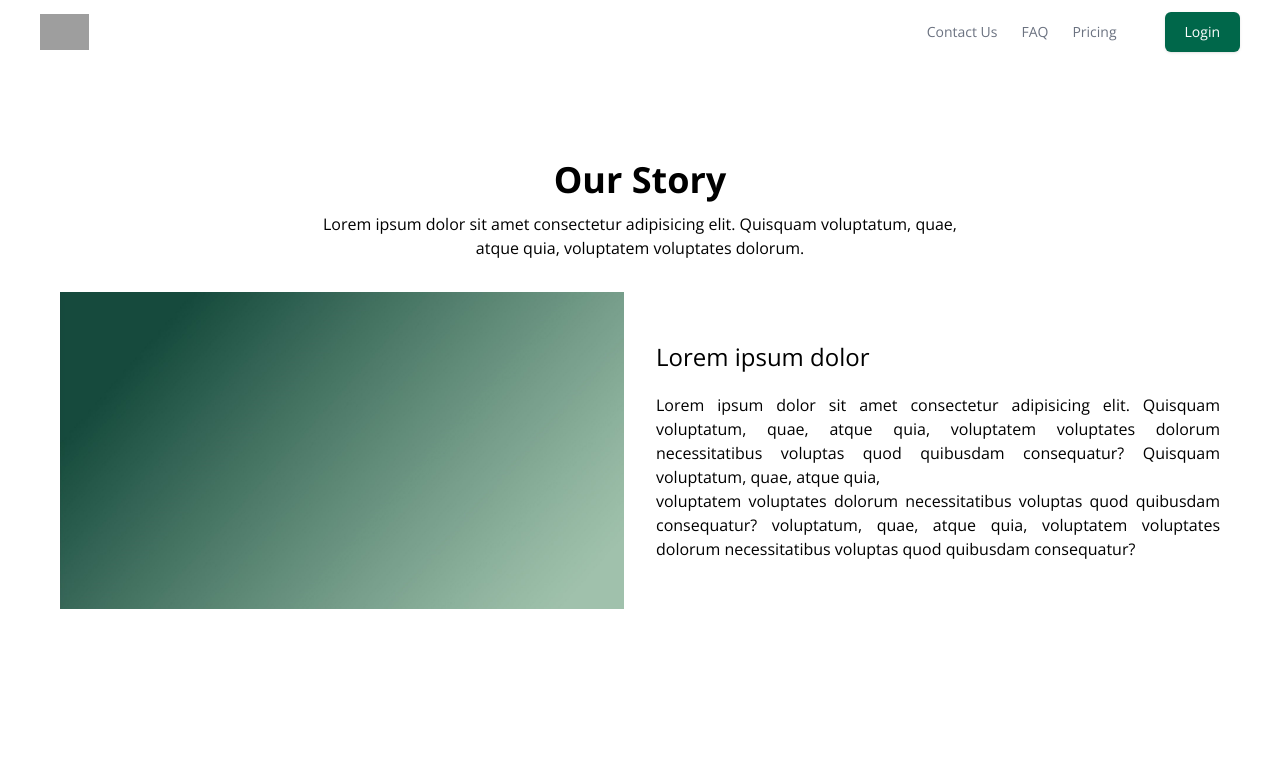
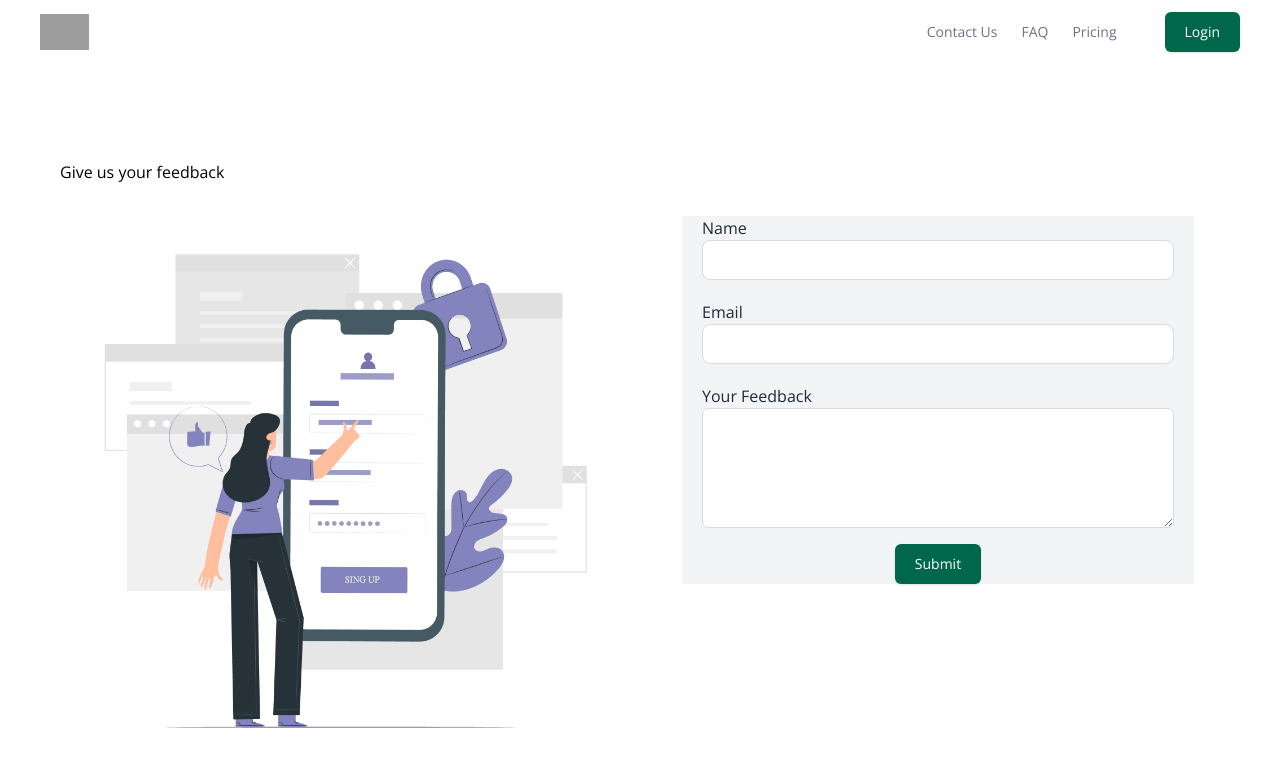
Before and after one commit to meraj2085/dino-hr, a Next.js app: page / in a window 1280 px wide. Shown: the top 766 px of the page. Built offline with nearby package versions, Linux system fonts and the light colour scheme; no server answers; grey boxes are pictures that could not be loaded.

Commit message:
feedback: basic structure is set up

```diff
--- a/src/app/(homelayout)/page.tsx
+++ b/src/app/(homelayout)/page.tsx
@@ -7,6 +7,7 @@ import TopCompanies from "@/components/TopCompanies";
 import VideoSection from "@/components/VideoSection";
 import ReviewSection from "@/components/Review/review";
 import AboutUs from "@/components/AboutUs";
+import Feedback from "@/components/Feedback";
 
 export default function Home() {
   return (
@@ -81,8 +82,10 @@ export default function Home() {
       <PricingSection />
       <TopCompanies />
       <ReviewSection />
-      <ContactUs /> */}
       <AboutUs />
+      <ContactUs />
+    */}
+      <Feedback />
     </>
   );
 }
--- /dev/null
+++ b/src/components/Feedback.tsx
@@ -0,0 +1,54 @@
+"use client";
+
+import Image from "next/image";
+import temp from "../../public/assets/register-pana.png";
+import Form from "./Forms/Form";
+import FormInput from "./Forms/FormInput";
+import FormTextArea from "./Forms/FormTextArea";
+
+const Feedback = () => {
+  const onSubmit = async (values: any) => {
+    try {
+      console.log(values);
+    } catch (err: any) {
+      console.error(err.message);
+    }
+  };
+  return (
+    <div className="max-w-[1200px] mx-auto px-5 my-40 ">
+      <div className="mb-5 md:mb-8">Give us your feedback</div>
+      <div className="grid grid-cols-1 md:grid-cols-2 gap-5 md:gap-8">
+        <div className="hidden md:block">
+          <Image src={temp} alt="about img" />
+        </div>
+        <div className="">
+          <div className="max-w-lg mx-auto px-5 bg-gray-100 text-gray-800 ">
+            <Form submitHandler={onSubmit}>
+              <label className="block">
+                <FormInput name="name" type="text" size="large" label="Name" />
+              </label>
+              <label className="block mt-5">
+                <FormInput
+                  name="email"
+                  type="email"
+                  size="large"
+                  label="Email"
+                />
+              </label>
+              <label className="block mt-5">
+                <FormTextArea name="feedback" label="Your Feedback" />
+              </label>
+              <div className="flex justify-center mt-4">
+                <button className="rounded-md bg-[#00674A] px-5 py-2.5 text-sm font-medium text-white shadow">
+                  Submit
+                </button>
+              </div>
+            </Form>
+          </div>
+        </div>
+      </div>
+    </div>
+  );
+};
+
+export default Feedback;
```
